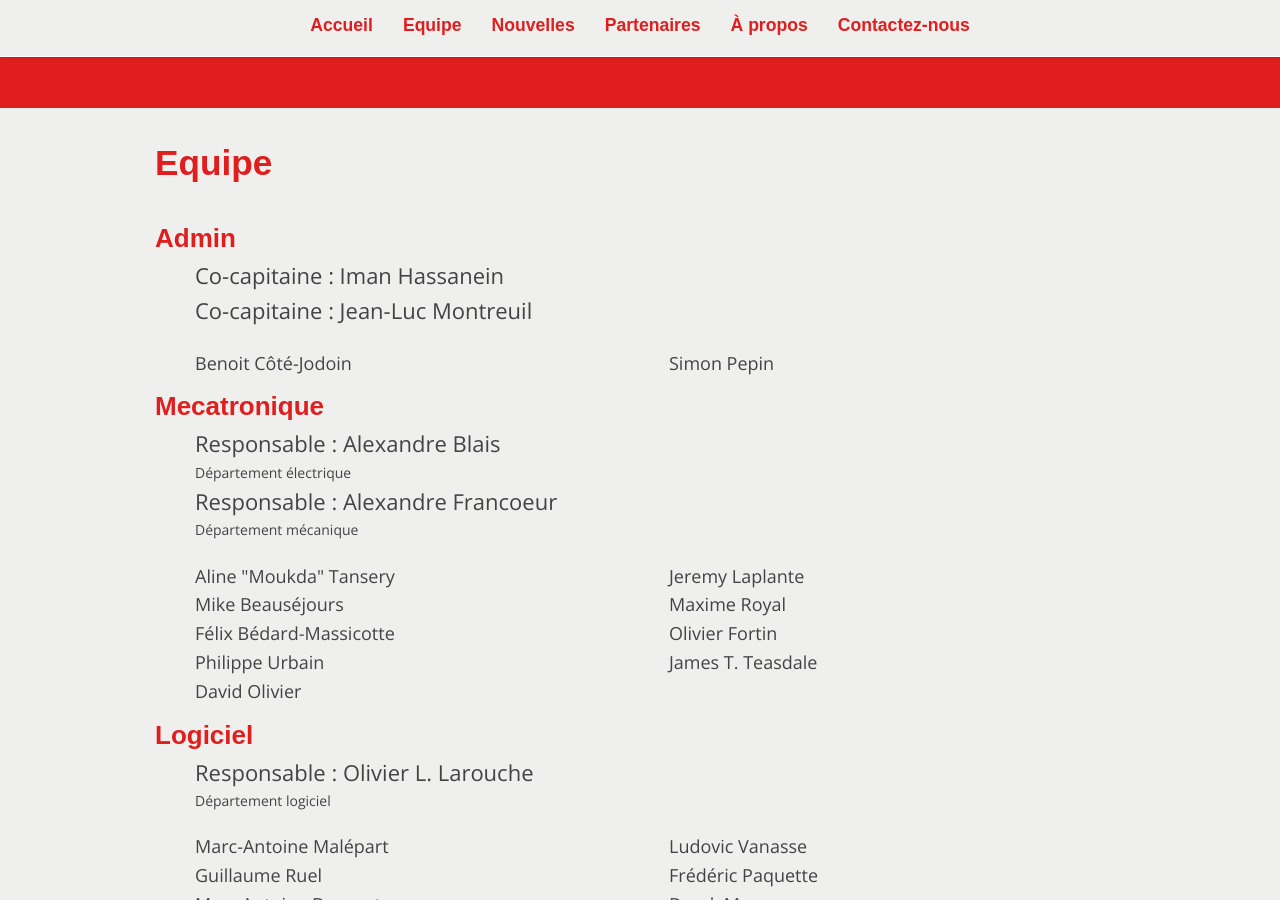
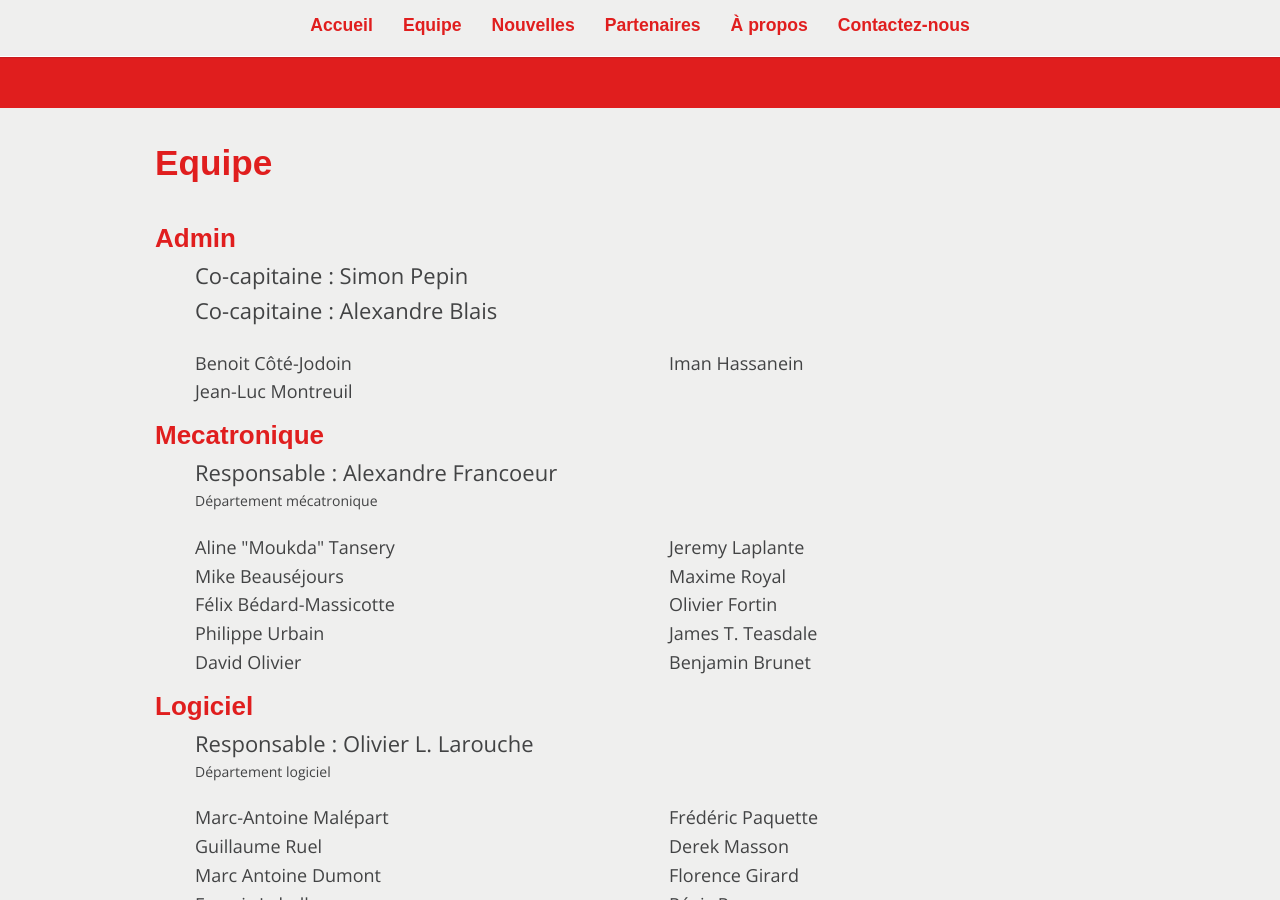
Before and after one commit to clubcapra/clubcapra.github.io, a Jekyll site: the page built from equipe/index.html, in a window 1280 px wide and 900 px high, scrolled down 392 px. Built offline with Jekyll 4.4.1, drawn with Linux system fonts in a browser that asks for light colours; nearby versions of some CDN libraries; some web fonts are replaced; some of the changed text lies outside the part shown.

Commit message:
updated member list

```diff
--- a/_data/content.yaml
+++ b/_data/content.yaml
@@ -3,24 +3,22 @@
     titre: Admin
     capitaines:
       - capitaine:
-        nom: Iman Hassanein
-        titre: Co-capitaine
+        nom: Simon Pepin
+        titre: Co-capitaine administratif
       - capitaine:
-        nom: Jean-Luc Montreuil
-        titre: Co-capitaine
+        nom: Alexandre Blais
+        titre: Co-capitaine technique
     membres:
       - membre: Benoit Côté-Jodoin
-      - membre: Simon Pepin
+      - membre: Jean-Luc Montreuil
+      - membre: Iman Hassanein
 
   - departement:
     titre: Mecatronique
     responsables:
       - responsable:
-        nom: Alexandre Blais
-        titre: Département électrique
-      - responsable:
         nom: Alexandre Francoeur
-        titre: Département mécanique
+        titre: Département mécatronique
     membres:
       - membre: Aline "Moukda" Tansery
       - membre: Mike Beauséjours
@@ -31,6 +29,7 @@
       - membre: Maxime Royal
       - membre: Olivier Fortin
       - membre: James T. Teasdale
+      - membre: Benjamin Brunet
 
   - departement:
     titre: Logiciel
@@ -48,6 +47,8 @@
       - membre: Frédéric Paquette
       - membre: Derek Masson
       - membre: Florence Girard
+      - membre: Régis Roy
+      - membre: Quoc-Minh Ton-That
 
 partenaires:
 
```
